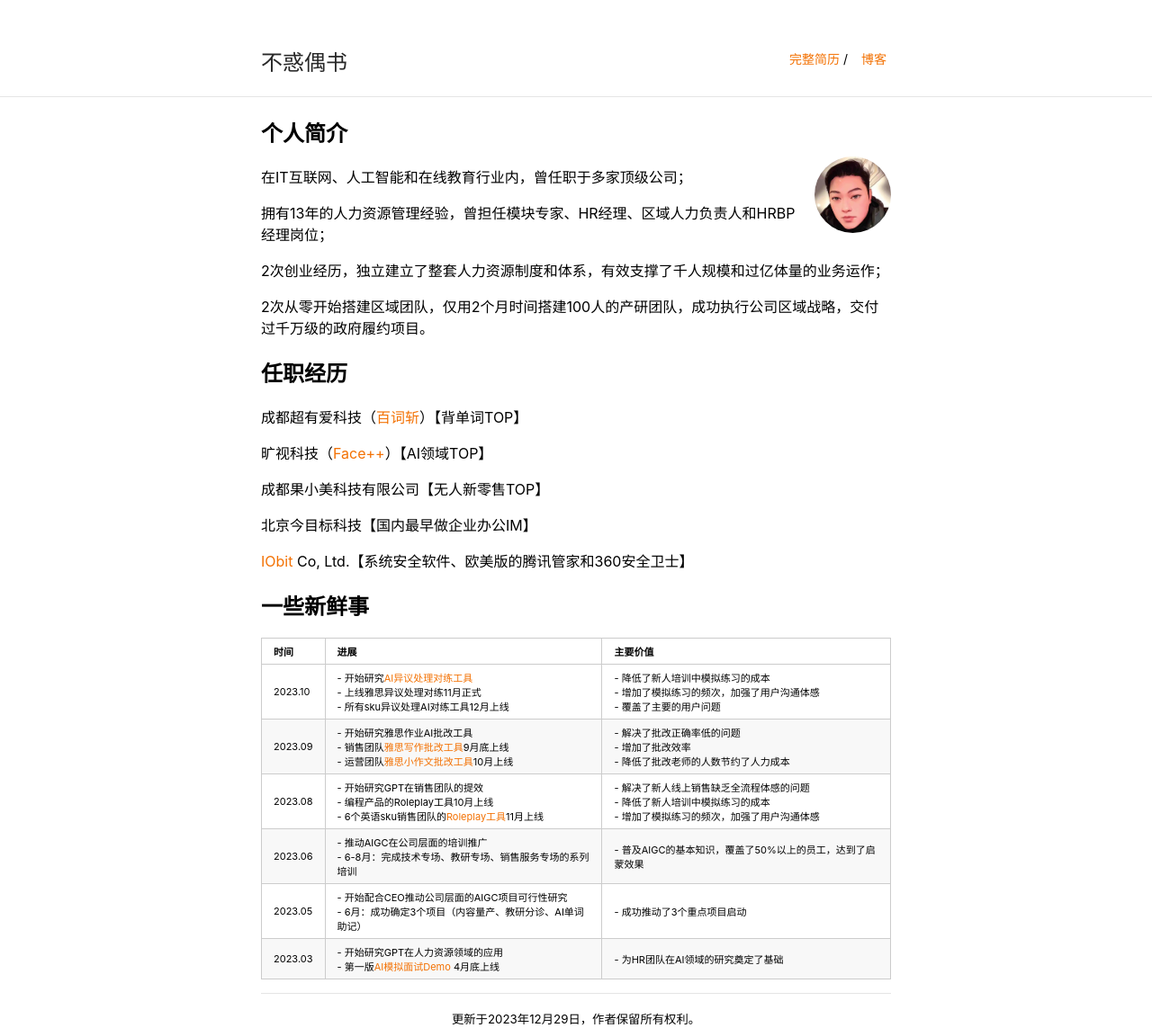
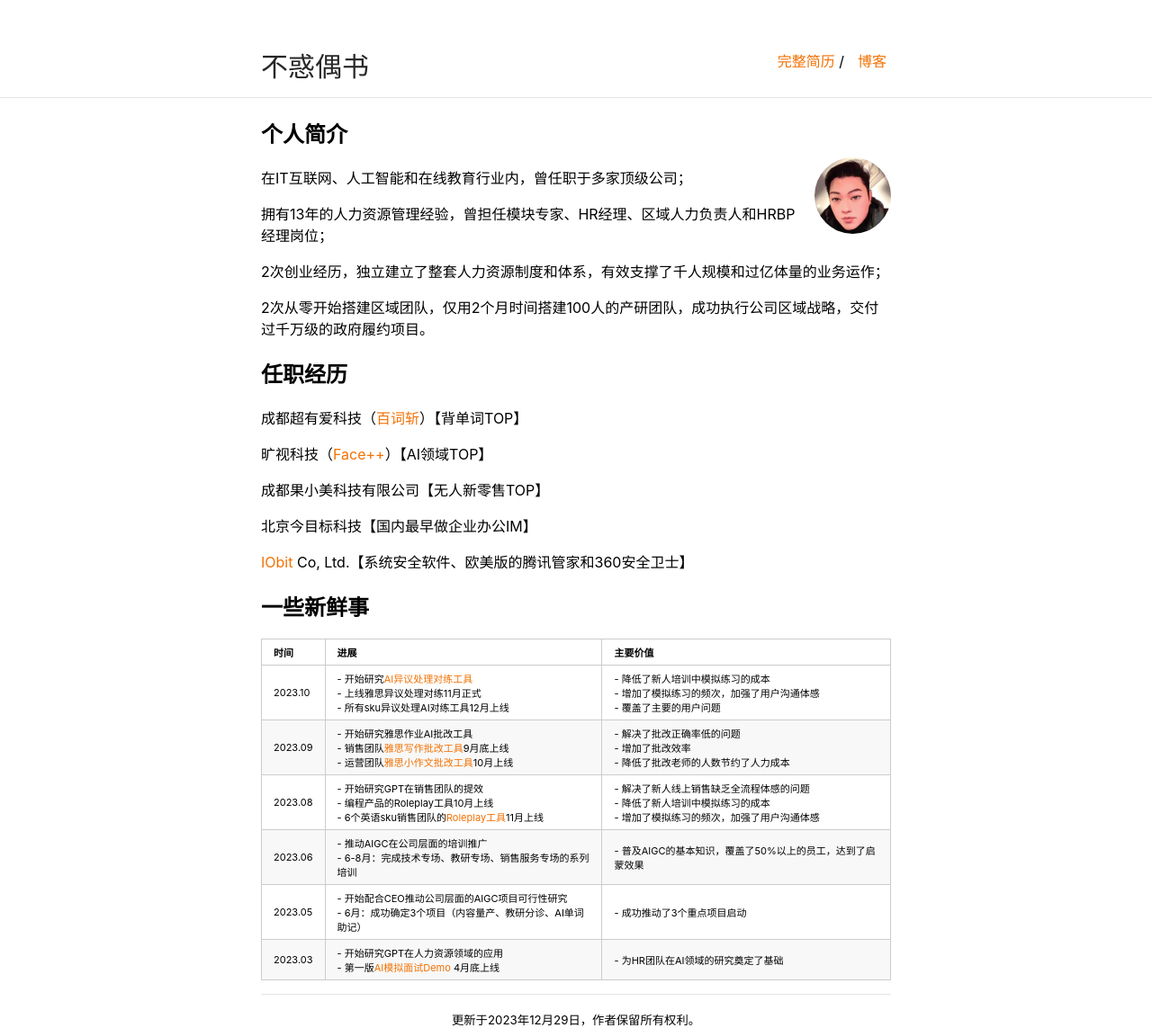
Before and after one commit to Harteyang/index, a Jekyll site: the page built from index.md, in a window 1280 px wide. Shown: the whole page at 90% size. Built offline with Jekyll 4.4.1, drawn with Linux system fonts in a browser that asks for light colours.

Commit message:
Update _style.scss

```diff
--- a/_sass/_style.scss
+++ b/_sass/_style.scss
@@ -11,9 +11,9 @@ html {
 }
 body {
     margin: 0;
-    font-family: -apple-system, BlinkMacSystemFont, "Segoe UI", Roboto, "Helvetica Neue", Arial, sans-serif;
+    font-family: "Microsoft YaHei", "WenQuanYi Zen Hei", "SimHei", "Inconsolata";
     height: 100%;
-    font-size: 14px; /* 调整这个值来改变全局字体大小 */
+    font-size: 16px; /* 设置字体大小 */
 }
 a {
     text-decoration: none;
@@ -34,13 +34,9 @@ hr {
  */
 
 #author-name {
-    font-size: 24px; /* 调整导航栏标题字体大小 */
+    font-size: 30px;
     color: #272727;
     display: inline-block;
-}
-
-.nav-list a {
-    font-size: 14px; /* 调整导航栏链接字体大小 */
 }
 .navbar {
     padding: 50px 0 50px 0;
```
Lines whose indentation alone changed are shown as unchanged.
